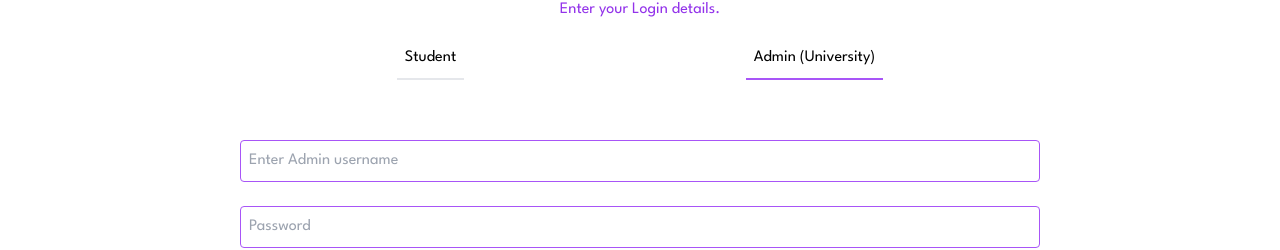
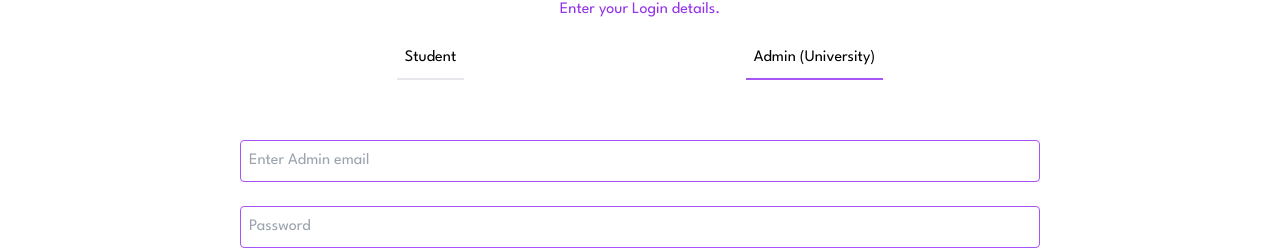
Before and after one commit to ELECTRON11111/transcript-system, a Next.js app: page / in a window 1280 px wide. Shown: the part 918-1168 px from the top of the page. Built offline with nearby package versions, Linux system fonts and the light colour scheme.

Commit message:
point before diversion to attendance app

```diff
--- /dev/null
+++ b/src/app/admin_dashboard/page.tsx
@@ -0,0 +1,7 @@
+export default function admin_dashboard() {
+    return (
+        <main>
+
+        </main>
+    )
+}
--- a/src/components/Login/Login.tsx
+++ b/src/components/Login/Login.tsx
@@ -52,7 +52,7 @@ export default function Login () {
             </div>
 
             <form action="#" className="flex flex-col justify-around" onSubmit={(e) => e.preventDefault()}>
-                <input type="username" className="input" placeholder={`Enter ${isStudent? "Student": "Admin" } username`} />
+                <input type="username" className="input" placeholder={`Enter ${isStudent? "Student": "Admin" } email`} />
                 <input type="password" className="input" placeholder="Password" />
                 <button type="submit" className="my-4 p-2 w-full bg-purple-600 rounded text-white transition duration-300 ease-out hover:shadow-lg">Submit</button>
 
```
